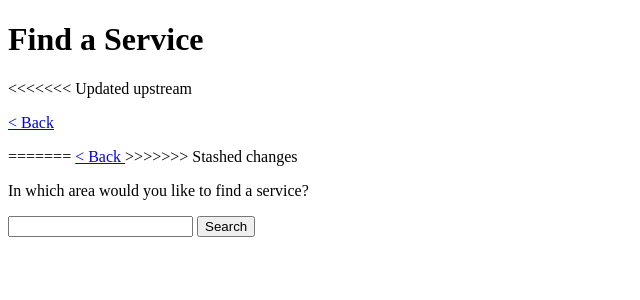
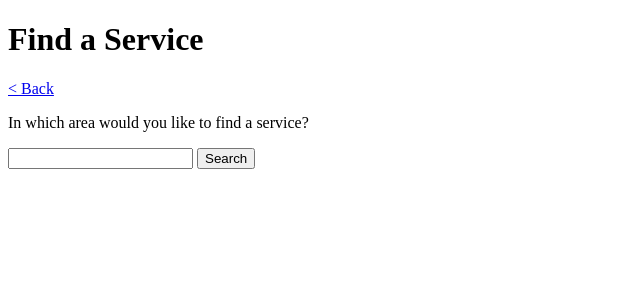
Before and after one commit to praekeltfoundation/molo.servicedirectory, a Django app: template molo/servicedirectory/templates/servicedirectory/location_search.html in a window 1280 px wide. Shown: the top 300 px of the page, without its empty margins (0-640 px from the left). Run offline with Django 3.2, Linux system fonts and the light colour scheme; the template is opened without the code that fills it, so the values that code supplies are empty.

Commit message:
remove merge conflict

```diff
--- a/molo/servicedirectory/templates/servicedirectory/includes/location_search_form.html
+++ b/molo/servicedirectory/templates/servicedirectory/includes/location_search_form.html
@@ -1,11 +1,7 @@
-<<<<<<< Updated upstream
-<p class="sd-back"><a href="{% url 'molo.servicedirectory:home' %}">< Back</a></p>
 
-=======
 <a href="{% url 'home' %}" class="call-to-action__nav-item call-to-action__nav-item--back">
   &lt; Back
  </a>
->>>>>>> Stashed changes
 <p class="sd-heading search">
     In which area would you like to find a service?
 </p>
```
